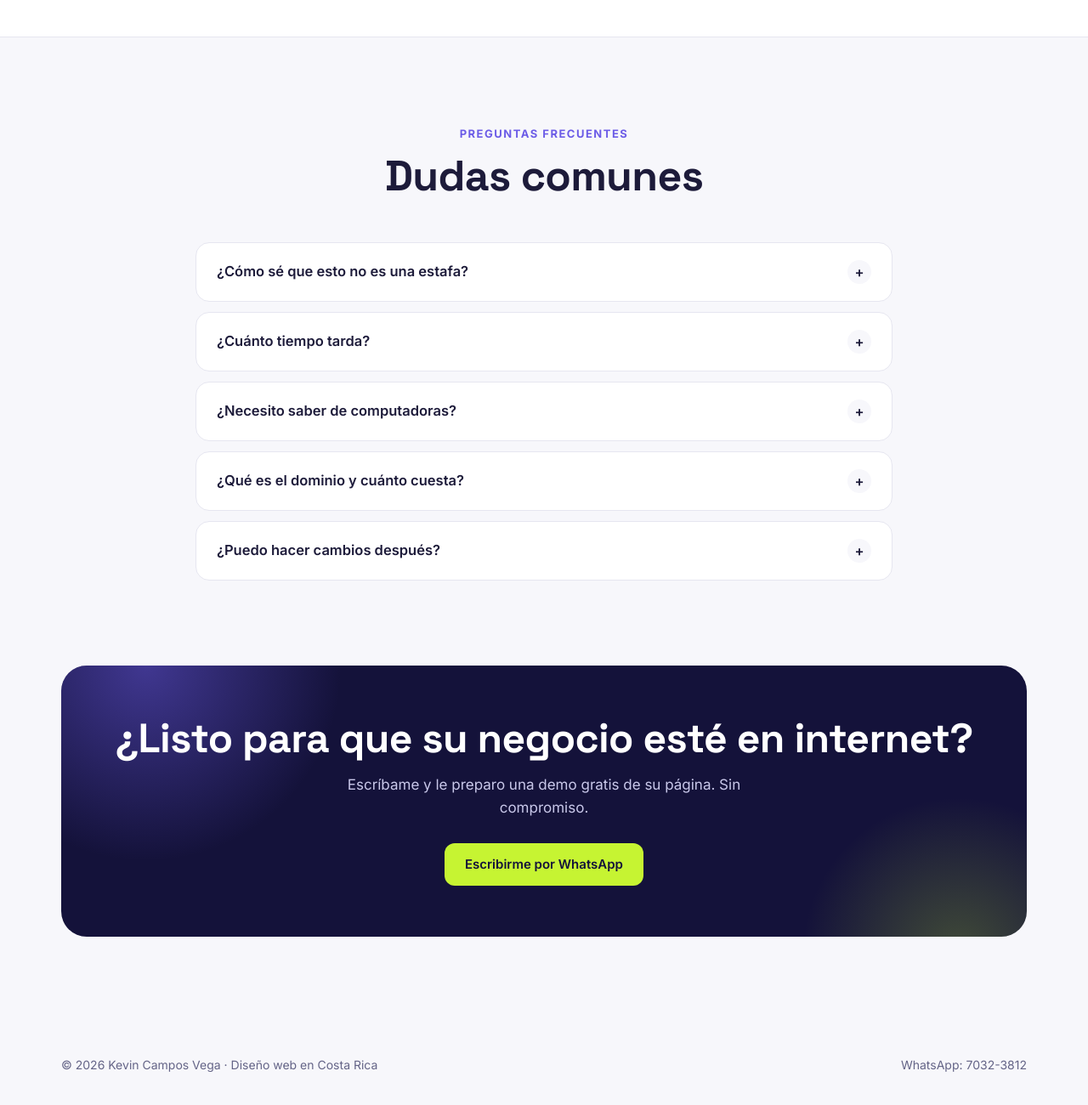
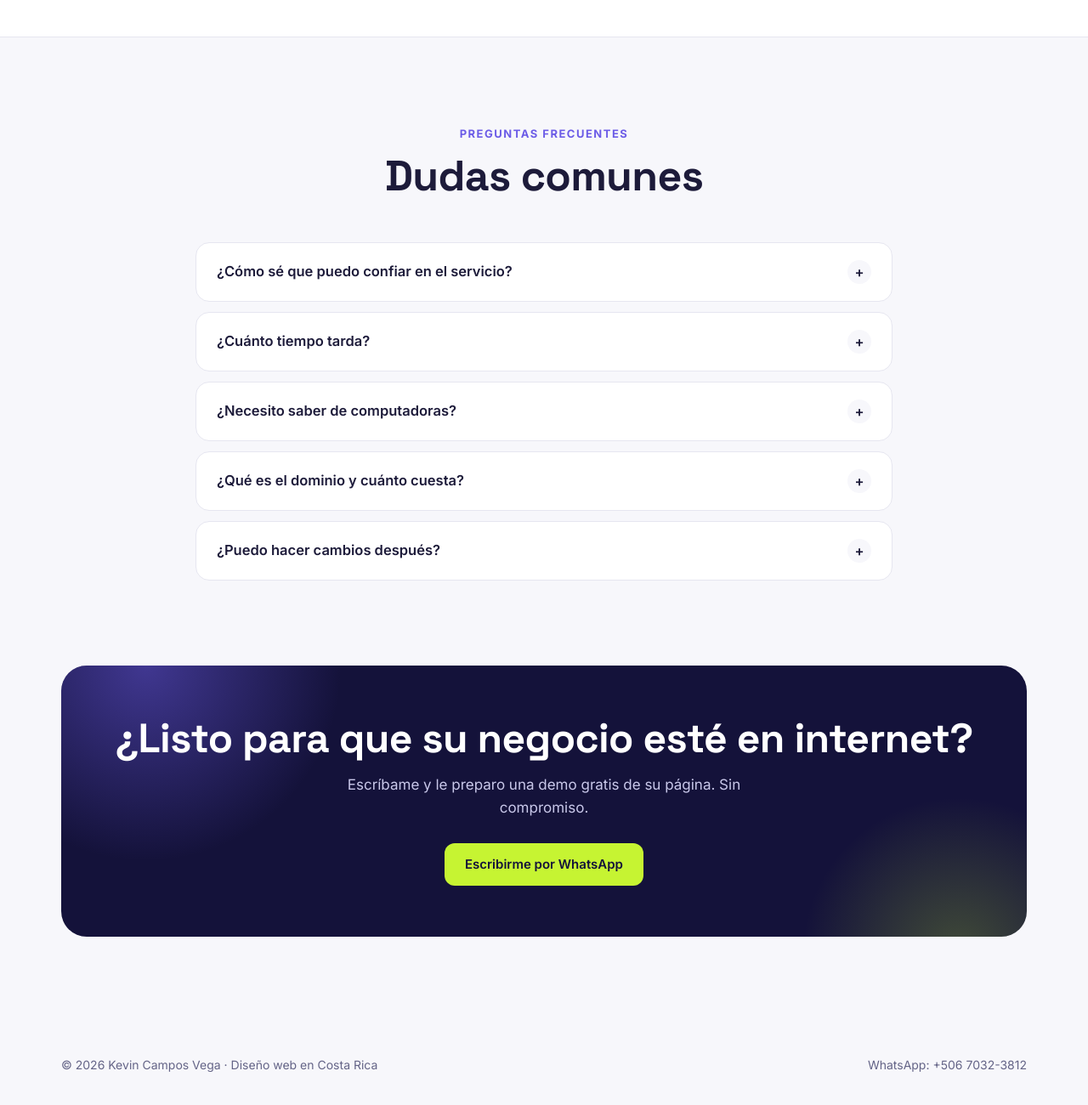
Before and after one commit to kevincamposcr/kevincamposcr.github.io, a plain HTML site: page index.html in a window 1280 px wide. Shown: the part 6024-7324 px from the top of the page at 85% size. Drawn offline with nearby package versions, Linux system fonts and the light colour scheme.

Commit message:
Portafolio: reformular la pregunta de confianza y agregar +506 al WhatsApp del pie
Co-Authored-By: Claude Opus 5.5 <noreply@anthropic.com>
Claude-Session: https://claude.ai/code/session_019FH6TjrMiqgk3ERLoicNoG

```diff
--- a/index.html
+++ b/index.html
@@ -272,7 +272,7 @@ footer .wrap{display:flex;justify-content:space-between;gap:14px;flex-wrap:wrap}
   </div>
 </div></section>
 
-<footer><div class="wrap"><span>© <span id="yr"></span> Kevin Campos Vega · Diseño web en Costa Rica</span><span>WhatsApp: 7032-3812</span></div></footer>
+<footer><div class="wrap"><span>© <span id="yr"></span> Kevin Campos Vega · Diseño web en Costa Rica</span><span>WhatsApp: <a href="https://wa.me/50670323812" target="_blank" rel="noopener">+506 7032-3812</a></span></div></footer>
 
 <a class="wa-fab" href="#" data-wa="Hola Kevin, vi tu portafolio y me interesa una página web para mi negocio." aria-label="WhatsApp"><svg width="30" height="30" viewBox="0 0 24 24" fill="#fff"><path d="M17.5 14.4c-.3-.1-1.7-.8-2-.9-.3-.1-.5-.1-.7.1-.2.3-.8.9-.9 1.1-.2.2-.3.2-.6.1-.3-.1-1.2-.5-2.3-1.4-.9-.8-1.4-1.7-1.6-2-.2-.3 0-.5.1-.6l.4-.5c.2-.2.2-.3.3-.5.1-.2 0-.4 0-.5l-.9-2.2c-.2-.6-.5-.5-.7-.5h-.6c-.2 0-.5.1-.8.4-.3.3-1 1-1 2.5s1.1 2.9 1.2 3.1c.1.2 2.1 3.2 5.1 4.5.7.3 1.3.5 1.7.6.7.2 1.4.2 1.9.1.6-.1 1.7-.7 2-1.4.2-.7.2-1.3.2-1.4-.1-.1-.3-.2-.6-.3zM12 21.8c-1.8 0-3.5-.5-5-1.4l-.4-.2-3.7 1 1-3.6-.2-.4A9.8 9.8 0 1 1 12 21.8zM20.5 3.5A11.8 11.8 0 0 0 1.9 17.7L.2 24l6.4-1.7A11.8 11.8 0 0 0 24 12c0-3.2-1.2-6.2-3.5-8.5z"/></svg></a>
 
@@ -288,7 +288,7 @@ const TRABAJOS = [
   {url:"demos/taller-hermanos-solis/",tipo:"Automotriz · Taller",n:"Taller Hermanos Solís",d:"Página bilingüe (español / inglés) con formulario de cotización, ideal para clientes extranjeros.",tags:["Bilingüe ES / EN","Cotizaciones","Proceso transparente"]}
 ];
 const PREGUNTAS = [
-  ["¿Cómo sé que esto no es una estafa?","Usted ve una demo de su página antes de pagar un solo colón. Luego paga solo el 50% para empezar y el resto cuando la página ya está lista y a su gusto. Además, el dominio queda registrado a nombre suyo, no al mío."],
+  ["¿Cómo sé que puedo confiar en el servicio?","Usted ve una demo de su página antes de pagar un solo colón. Luego paga solo el 50% para empezar y el resto cuando la página ya está lista y a su gusto. Además, el dominio queda registrado a nombre suyo, no al mío."],
   ["¿Cuánto tiempo tarda?","Una página básica suele estar lista en pocos días. Las páginas con catálogo, reservas o dos idiomas pueden tardar un poco más, según cuánta información haya que preparar."],
   ["¿Necesito saber de computadoras?","Para nada. Usted me manda la información y las fotos por WhatsApp y yo me encargo de todo: diseño, publicación y configuración."],
   ["¿Qué es el dominio y cuánto cuesta?","Es el nombre de su página, por ejemplo minegocio.com. Se paga una vez al año directamente al proveedor, a nombre suyo. Le explico las opciones y le ayudo a comprarlo."],
```
